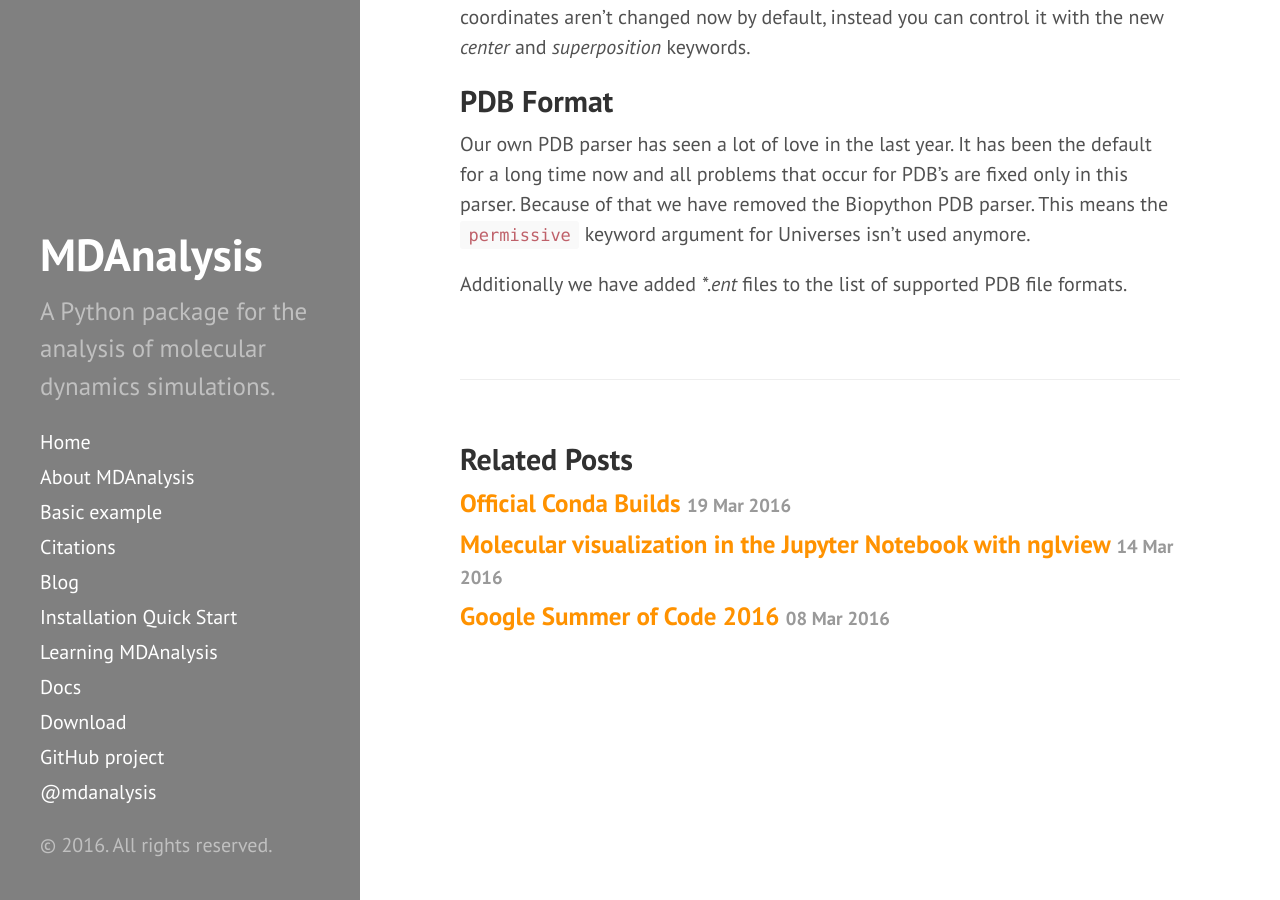
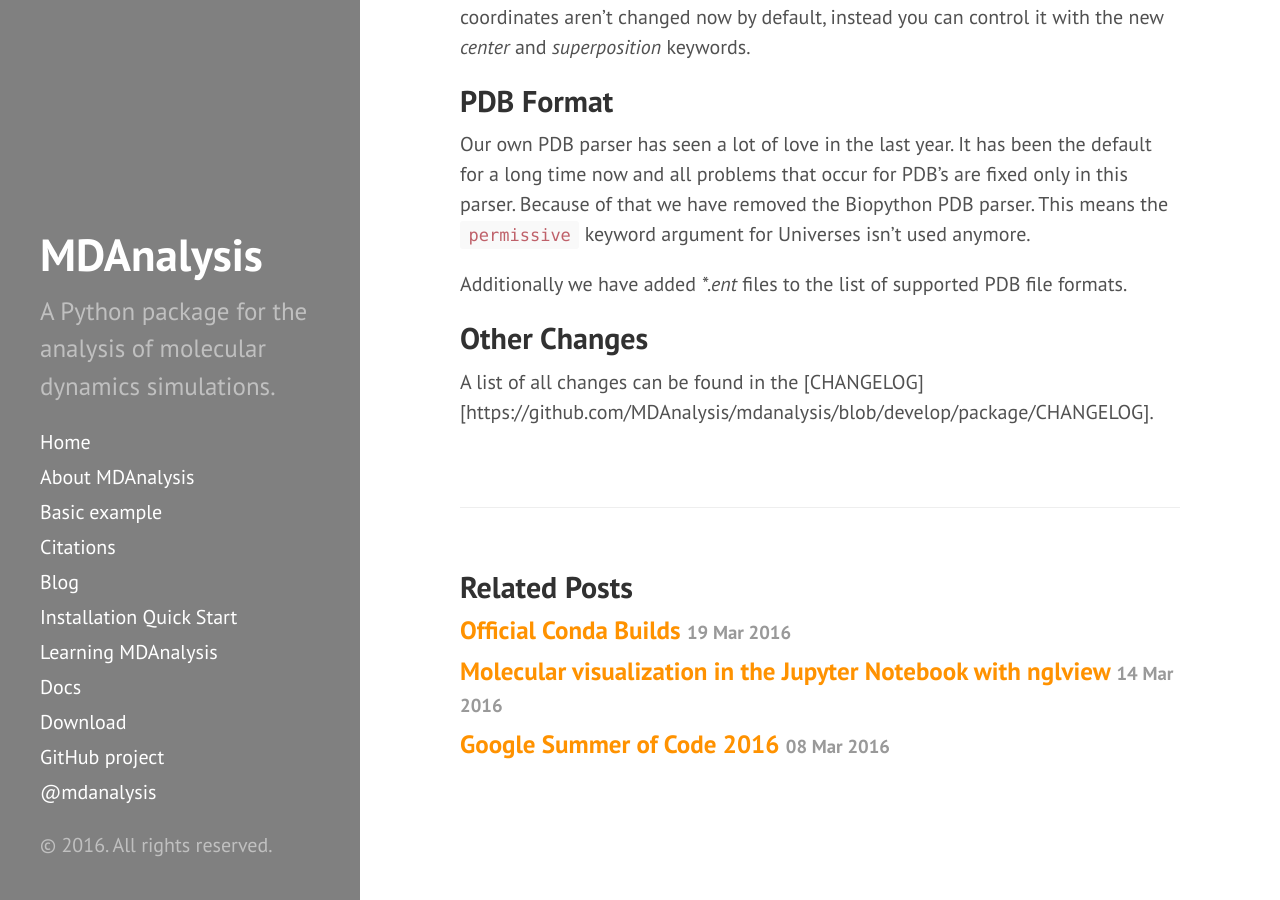
Before and after one commit to MDAnalysis/MDAnalysis.github.io, a Jekyll site: the page built from _posts/2016-05-08-release-0.15.0.md, in a window 1280 px wide and 900 px high, scrolled down 997 px. Built offline with Jekyll 4.4.1, drawn with Linux system fonts in a browser that asks for light colours.

Commit message:
add changelog information

```diff
--- a/_posts/2016-05-08-release-0.15.0.md
+++ b/_posts/2016-05-08-release-0.15.0.md
@@ -46,6 +46,10 @@ means the `permissive` keyword argument for Universes isn't used anymore.
 Additionally we have added **.ent* files to the list of supported PDB file
 formats.
 
+## Other Changes
+
+A list of all changes can be found in the [CHANGELOG][https://github.com/MDAnalysis/mdanalysis/blob/develop/package/CHANGELOG].
+
 [contacts-docs]: http://www.mdanalysis.org/mdanalysis/documentation_pages/analysis/contacts.html
 [best-hummer-paper]: http://www.pnas.org/content/110/44/17874
 [rmsd-docs]: http://www.mdanalysis.org/mdanalysis/documentation_pages/analysis/rms.html#MDAnalysis.analysis.rms.rmsd
```
